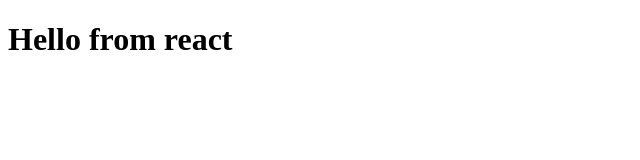
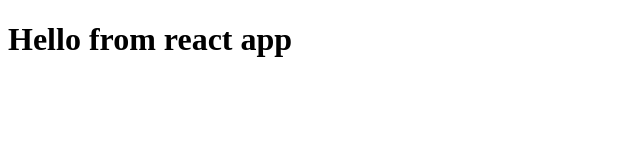
Before and after one commit to luiscarlin/context-hooks-flux, a React (Vite) app: page / in a window 1280 px wide. Shown: the top 160 px of the page, without its empty margins (0-640 px from the left). Built offline with nearby package versions, Linux system fonts and the light colour scheme.

Commit message:
organize index and app better

```diff
--- /dev/null
+++ b/src/App.js
@@ -0,0 +1,11 @@
+import React from "react";
+
+function App() {
+  return (
+    <div>
+      <h1>Hello from react app</h1>
+    </div>
+  );
+}
+
+export default App;
--- a/src/index.js
+++ b/src/index.js
@@ -1,14 +1,5 @@
 import React from "react";
 import ReactDOM from "react-dom";
+import App from "./App";
 
-function Root() {
-  return (
-    <div>
-      <h1>Hello from react</h1>
-    </div>
-  );
-}
-
-let App = document.getElementById("app");
-
-ReactDOM.render(<Root />, App);
+ReactDOM.render(<App />, document.getElementById("app"));
```
